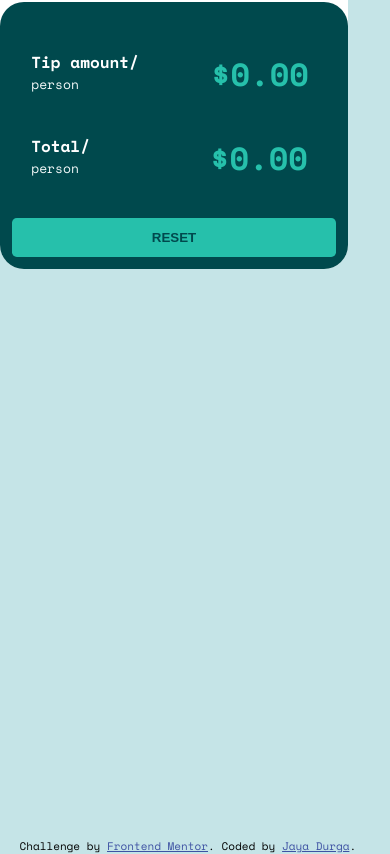
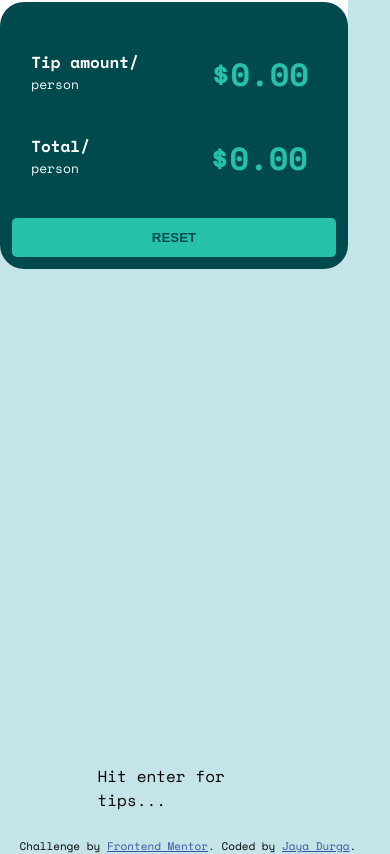
Before and after one commit to nobel10122025/tip-calculator-app, a plain HTML site: page index.html in a window 390 px wide. Shown: the part 496-1350 px from the top of the page. Drawn offline with nearby package versions, Linux system fonts and the light colour scheme.

Commit message:
updated styling

```diff
--- a/index.html
+++ b/index.html
@@ -47,7 +47,7 @@
 			<button class="reset-button" onclick="reset()">RESET</button>
 		</div>
 	</div>
-
+	<div class="enter-button">Hit enter for tips...</div>
   <div class="attribution">
     Challenge by <a href="https://www.frontendmentor.io?ref=challenge" target="_blank">Frontend Mentor</a>.
     Coded by <a href="#">Jaya Durga</a>.
--- a/script.js
+++ b/script.js
@@ -19,14 +19,12 @@ for (let i=0;i<tipbuttons.length;i++){
             button.placeholder = "0";
             button.value="";
             buttonValue = show_percent();
-            console.log(buttonValue)
+            //console.log(buttonValue)
         }
     })
 }
 function show_percent(){
-    console.log(button.value)
     buttonValue=parseInt(button.value)
-
 }
 function show_number(){
 var noOfPersons = parseInt(document.getElementById("number").value)
--- a/style.css
+++ b/style.css
@@ -176,6 +176,12 @@ form{
 }
 .attribution a { color: hsl(228, 45%, 44%); }
 
+.enter-button{
+    position: absolute;
+    bottom:15%;
+    left: 50%;
+    transform: translateX(-50%);
+}
 @media (max-width:480px) {
     .title-image{
         height: 3rem;
@@ -192,6 +198,7 @@ form{
         left:0;
         transform: translate(0,0);
         padding: 0;
+
     }
     input{
         width: 11rem;
@@ -223,4 +230,11 @@ form{
         bottom: -60%;
         left: 5%;
     }
+    .enter-button{
+        position: absolute;
+        bottom:-55%;
+        left: 50%;
+        transform: translateX(-50%);
+        font-size: medium;
+    }
 }
```
